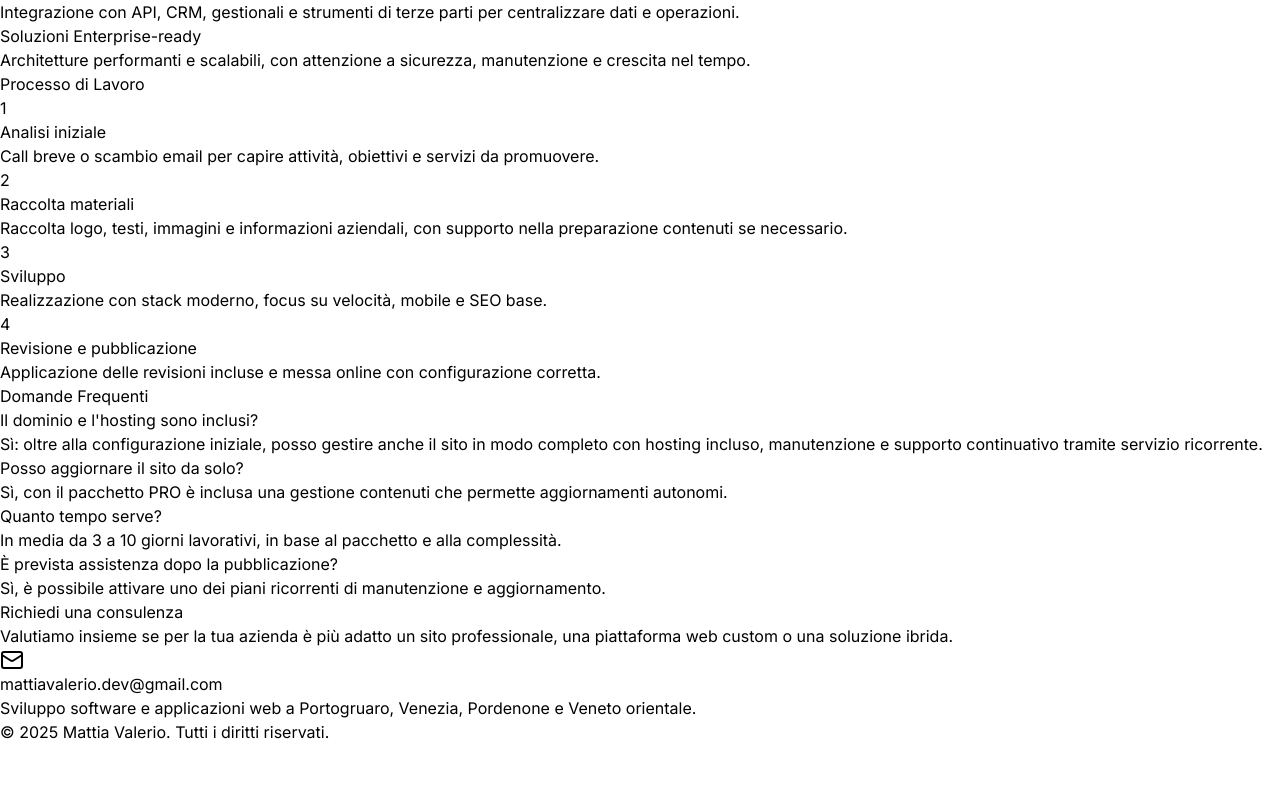
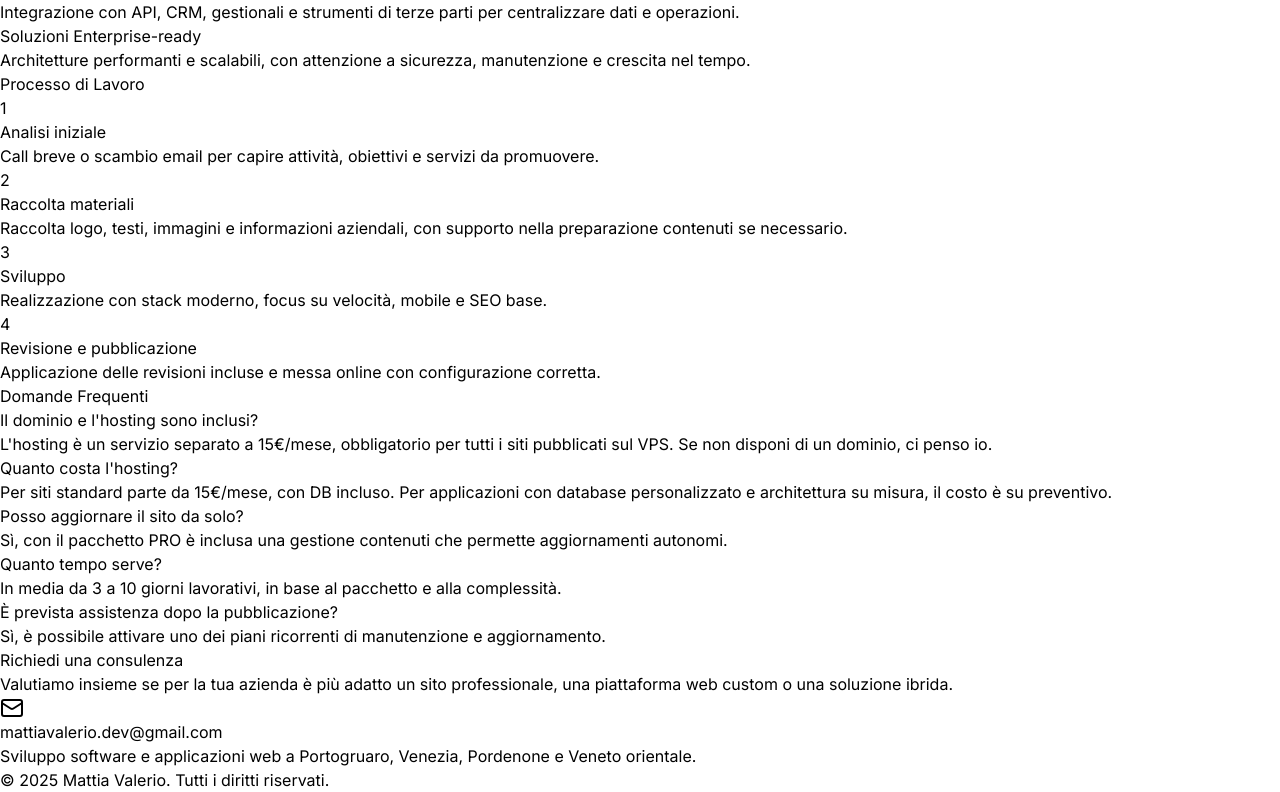
Before and after one commit to MattiaValerio/Portfolio, a Next.js app in the folder apps/web/: page /servizi in a window 1280 px wide. Shown: the part 2862-3654 px from the top of the page. Before the commit the page ends 3606 px from the top, so only its background shows below. Built offline with nearby package versions, Linux system fonts and the light colour scheme.

Commit message:
feat: aggiorna FAQ hosting/dominio e aggiunge nuova voce hosting

```diff
--- a/apps/web/components/services-page.tsx
+++ b/apps/web/components/services-page.tsx
@@ -165,7 +165,12 @@ const faqs = [
   {
     question: "Il dominio e l'hosting sono inclusi?",
     answer:
-      "Sì: oltre alla configurazione iniziale, posso gestire anche il sito in modo completo con hosting incluso, manutenzione e supporto continuativo tramite servizio ricorrente.",
+      "L'hosting è un servizio separato a 15€/mese, obbligatorio per tutti i siti pubblicati sul VPS. Se non disponi di un dominio, ci penso io.",
+  },
+  {
+    question: "Quanto costa l'hosting?",
+    answer:
+      "Per siti standard parte da 15€/mese, con DB incluso. Per applicazioni con database personalizzato e architettura su misura, il costo è su preventivo.",
   },
   {
     question: "Posso aggiornare il sito da solo?",
```
